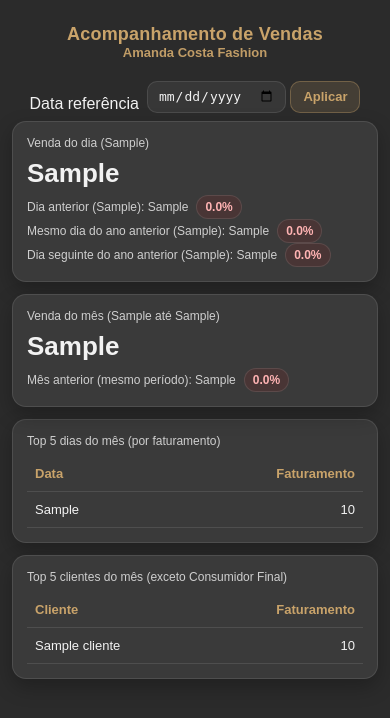
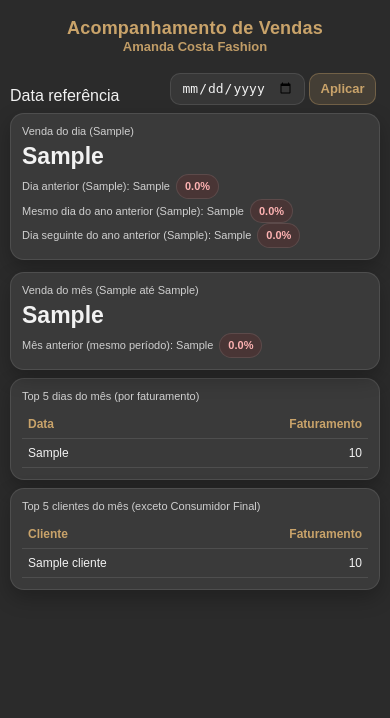
Before and after one commit to amandacostafashion/painel-vendas, a Flask app: template templates/dashboard.html in a window 390 px wide. Shown: the top 718 px of the page. Run offline with Flask 3, Linux system fonts and the light colour scheme; the template is opened without the code that fills it: most values are stand-ins (such as "Sample title", 1, 10 or a date in 2020).

Commit message:
Update style.css

```diff
--- a/static/style.css
+++ b/static/style.css
@@ -30,7 +30,7 @@ body{
   justify-content:space-between;
   flex-wrap:wrap;
   margin-bottom: 14px;
-  padding-top: 20px; /* desce um pouco o bloco do topo */
+  padding-top: 18px; /* um pouco menor */
 }
 
 /* bloco do título */
@@ -63,6 +63,7 @@ body{
   margin-top: 6px;
 }
 
+/* ===== FORM (DESKTOP) ===== */
 .ref-form{
   display:flex;
   gap:8px;
@@ -104,121 +105,6 @@ body{
   .grid{ grid-template-columns: 1fr; }
 }
 
-/* ===== MOBILE (até 768px): centraliza e ajusta layout ===== */
-@media (max-width: 768px){
-  .container{
-    padding: 14px;
-  }
-
-  .header{
-    padding-top: 18px;       /* reduz um pouco o topo */
-    align-items:flex-start;
-    justify-content:center;
-    margin-bottom: 10px;
-  }
-
-  .title-box{
-    width: 100%;
-    text-align: center;
-    margin-bottom: 8px;
-  }
-
-  .title-main{
-    font-size: 22px;
-    line-height: 1.15;
-  }
-
-  .title-sub{
-    font-size: 16px;
-    margin-top: 2px;
-    line-height: 1.15;
-  }
-
-  .sub{
-    margin-top: 4px;
-    font-size: 11px;
-  }
-
-  .ref-form{
-    width: 100%;
-    justify-content: center;
-    flex-wrap: wrap;
-    gap:8px;
-  }
-
-  .ref-form label{
-    width:100%;
-    text-align:center;
-    margin-bottom: 0;
-  }
-}
-
-/* ===== MOBILE COMPACTO (até 480px): caber mais na tela ===== */
-@media (max-width: 480px){
-  .container{
-    padding: 12px;
-  }
-
-  .header{
-    padding-top: 12px;      /* bem menor no celular */
-    margin-bottom: 8px;
-  }
-
-  .title-box{
-    margin-bottom: 6px;
-  }
-
-  .title-main{
-    font-size: 18px;        /* reduz título p/ evitar scroll */
-    line-height: 1.12;
-  }
-
-  .title-sub{
-    font-size: 13px;
-    line-height: 1.12;
-  }
-
-  .sub{
-    font-size: 11px;
-    margin-top: 2px;
-  }
-
-  .ref-form input{
-    height: 32px;
-    font-size: 13px;
-  }
-
-  .btn{
-    height: 32px;
-    font-size: 13px;
-    padding: 0 12px;
-  }
-
-  .card{
-    padding: 12px;          /* cards mais compactos */
-  }
-
-  .label{
-    font-size: 11px;
-    margin-bottom: 6px;
-  }
-
-  .value{
-    font-size: 24px;
-    margin-bottom: 4px;
-  }
-
-  .meta{
-    font-size: 11px;
-    gap: 6px;
-  }
-
-  .table th, .table td{
-    padding: 8px 6px;
-    font-size: 12px;
-  }
-}
-
 /* ===== CARDS ===== */
 .card{
   background: var(--card);
@@ -248,6 +134,7 @@ body{
   align-items:center;
   gap:8px;
   flex-wrap:wrap;
+  line-height: 1.35;
 }
 
 .pill{
@@ -290,3 +177,150 @@ body{
   color: var(--muted);
   font-size: 12px;
 }
+
+/* =========================================================
+   MOBILE (até 768px): centraliza header e reorganiza form
+   - data à ESQUERDA e botão à DIREITA
+   - tudo mais compacto para caber mais na tela
+   ========================================================= */
+@media (max-width: 768px){
+
+  .container{
+    padding: 12px;
+  }
+
+  .header{
+    padding-top: 10px;
+    margin-bottom: 10px;
+    align-items:flex-start;
+    justify-content:center;
+    gap: 10px;
+  }
+
+  .title-box{
+    width: 100%;
+    text-align: center;
+    margin-bottom: 6px;
+  }
+
+  .title-main{
+    font-size: 20px;
+    line-height: 1.12;
+  }
+
+  .title-sub{
+    font-size: 14px;
+    margin-top: 2px;
+    line-height: 1.12;
+  }
+
+  .sub{
+    margin-top: 2px;
+    font-size: 11px;
+  }
+
+  /* label centralizado e “subindo” o bloco do form */
+  .ref-form{
+    width: 100%;
+    justify-content: space-between; /* ESQ / DIR */
+    align-items: flex-end;
+    gap: 10px;
+    margin-top: 2px;
+  }
+
+  .ref-form label{
+    width: 100%;
+    text-align: center;
+    margin-bottom: 6px;
+    font-size: 11px;
+  }
+
+  /* input à esquerda e botão à direita */
+  .ref-form input{
+    width: 62%;
+    height: 34px;
+    font-size: 13px;
+  }
+
+  .btn{
+    width: 34%;
+    height: 34px;
+    font-size: 13px;
+    padding: 0 10px;
+  }
+
+  /* cards e tabelas mais compactos */
+  .card{
+    padding: 12px;
+  }
+
+  .label{
+    font-size: 11px;
+    margin-bottom: 6px;
+  }
+
+  .value{
+    font-size: 24px;
+    margin-bottom: 4px;
+  }
+
+  .meta{
+    font-size: 11px;
+    gap: 6px;
+  }
+
+  .mt{
+    margin-top: 8px;
+  }
+
+  .table th, .table td{
+    padding: 8px 6px;
+    font-size: 12px;
+  }
+}
+
+/* =========================================================
+   MOBILE PEQUENO (até 480px): ainda mais compacto
+   ========================================================= */
+@media (max-width: 480px){
+
+  .container{
+    padding: 10px;
+  }
+
+  .header{
+    padding-top: 8px;
+    margin-bottom: 8px;
+  }
+
+  .title-main{
+    font-size: 18px;
+  }
+
+  .title-sub{
+    font-size: 13px;
+  }
+
+  .ref-form input{
+    width: 64%;
+    height: 32px;
+  }
+
+  .btn{
+    width: 32%;
+    height: 32px;
+  }
+
+  .card{
+    padding: 11px;
+  }
+
+  .value{
+    font-size: 23px;
+  }
+
+  .table th, .table td{
+    padding: 7px 6px;
+    font-size: 12px;
+  }
+}
```
